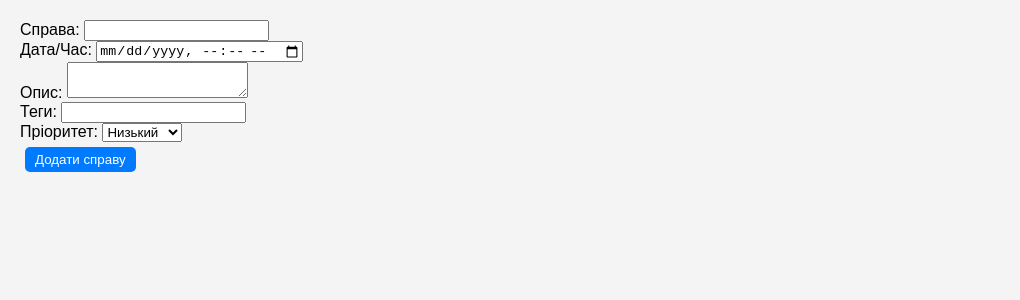
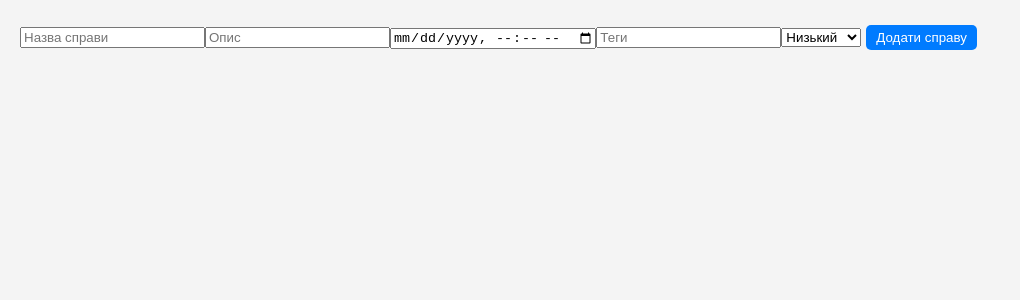
Before and after one commit to kriomanser2000/REACT-WorkList-Exam.1, a React (Create React App) app: page /add-task in a window 1280 px wide. Shown: the top 300 px of the page, without its empty margins (0-1020 px from the left). Built offline with nearby package versions, Linux system fonts and the light colour scheme.

Commit message:
edited more, AddingTask working

```diff
--- a/src/AddTask.jsx
+++ b/src/AddTask.jsx
@@ -1,21 +1,18 @@
 import React, { useState } from "react";
 import { useNavigate } from "react-router-dom";
 
-const AddTask = () =>
+const AddTask = ({ onTaskAdded }) =>
 {
-    const [taskName, setTaskName] = useState("");
-    const [dueDate, setDueDate] = useState("");
-    const [description, setDescription] = useState("");
-    const [tags, setTags] = useState("");
-    const [priority, setPriority] = useState("Low");
-    const navigate = useNavigate();
-    const handleSubmit = async (e) =>
+    const [taskName, setTaskName] = useState('');
+    const [description, setDescription] = useState('');
+    const [dueDate, setDueDate] = useState('');
+    const [tags, setTags] = useState('');
+    const [priority, setPriority] = useState('Low');
+    const handleSubmit = (e) =>
     {
         e.preventDefault();
-        const newTask = { taskName, dueDate, description, tags, priority };
-        try
-        {
-            const response = await fetch('http://localhost:5000/tasks',
+        const newTask = { taskName, description, dueDate, tags, priority };
+        fetch('http://localhost:5000/tasks',
         {
             method: 'POST',
             headers:
@@ -23,65 +20,26 @@ const AddTask = () =>
                 'Content-Type': 'application/json',
             },
             body: JSON.stringify(newTask),
-            });
-            if (!response.ok)
+        })
+        .then((response) => response.json())
+        .then((data) =>
         {
-                throw new Error(`Error: ${response.statusText}`);
-            }
-            const data = await response.json();
             console.log('Task added:', data);
-            navigate('/tasks');
-        }
-        catch (error)
-        {
-            console.error('Error adding task:', error);
-        }
+            onTaskAdded(data);
+        })
+        .catch((error) => console.error('Error adding task:', error));
     };
     return (
         <form onSubmit={handleSubmit}>
-            <div>
-                <label>Справа: </label>
-                <input
-                    type="text"
-                    value={taskName}
-                    onChange={(e) => setTaskName(e.target.value)}
-                    required
-                />
-            </div>
-            <div>
-                <label>Дата/Час: </label>
-                <input
-                    type="datetime-local"
-                    value={dueDate}
-                    onChange={(e) => setDueDate(e.target.value)}
-                    required
-                />
-            </div>
-            <div>
-                <label>Опис: </label>
-                <textarea
-                    value={description}
-                    onChange={(e) => setDescription(e.target.value)}
-                />
-            </div>
-            <div>
-                <label>Теги: </label>
-                <input
-                    type="text"
-                    value={tags}
-                    onChange={(e) => setTags(e.target.value)}
-                />
-            </div>
-            <div>
-                <label>Пріоритет: </label>
-                <select
-                    value={priority}
-                    onChange={(e) => setPriority(e.target.value)}>
+            <input type="text" placeholder="Назва справи" value={taskName} onChange={(e) => setTaskName(e.target.value)} required />
+            <input type="text" placeholder="Опис" value={description} onChange={(e) => setDescription(e.target.value)} required />
+            <input type="datetime-local" value={dueDate} onChange={(e) => setDueDate(e.target.value)} required />
+            <input type="text" placeholder="Теги" value={tags} onChange={(e) => setTags(e.target.value)} />
+            <select value={priority} onChange={(e) => setPriority(e.target.value)}>
                 <option value="Low">Низький</option>
                 <option value="Medium">Середній</option>
                 <option value="High">Високий</option>
             </select>
-            </div>
             <button type="submit">Додати справу</button>
         </form>
     );
--- a/src/Home.jsx
+++ b/src/Home.jsx
@@ -1,21 +1,41 @@
 import React, { useState } from 'react';
+import { Link } from "react-router-dom";
 import AddTask from './AddTask';
 import Projects from './Projects';
 import TaskList from './TaskList';
 import './App.css';
 
 const Home = () =>
-    {
+{
     const [selectedProjectId, setSelectedProjectId] = useState(null);
+    const [tasks, setTasks] = useState([]);
     const handleProjectSelect = (projectId) =>
     {
         setSelectedProjectId(projectId);
     };
+    const handleTaskAdded = (newTask) =>
+    {
+        setTasks((prevTasks) => [...prevTasks, newTask]);
+    };
     return (
         <div>
             <h1>Менеджер справ</h1>
+            <nav>
+                <ul>
+                    <li>
+                        <Link to="/tasks">Список завдань</Link>
+                    </li>
+                    <li>
+                        <Link to="/add-task">Додати завдання</Link>
+                    </li>
+                    <li>
+                        <Link to="/projects">Проекти</Link>
+                    </li>
+                </ul>
+            </nav>
             <Projects onProjectSelect={handleProjectSelect} />
-            {selectedProjectId && <TaskList projectId={selectedProjectId} />}
+            {selectedProjectId && <TaskList projectId={selectedProjectId} tasks={tasks} />}
+            <AddTask onTaskAdded={handleTaskAdded} />
         </div>
     );
 };
--- a/src/TaskList.jsx
+++ b/src/TaskList.jsx
@@ -1,35 +1,26 @@
-import React, { useState, useEffect } from "react";
+import React, { useEffect, useState } from 'react';
 
 const TaskList = ({ projectId }) =>
 {
     const [tasks, setTasks] = useState([]);
     useEffect(() =>
     {
-        if (projectId)
-        {
-            fetch(`http://localhost:5000/projects/${projectId}/tasks`)
-                .then(response => response.json())
-                .then(data => setTasks(data))
-                .catch(error => console.error('Помилка при отриманні задач:', error));
-        }
-    }, [projectId]);
-    const handleDeleteTask = (id) =>
-    {
-        fetch(`http://localhost:5000/tasks/${id}`, { method: 'DELETE' })
-            .then(() => setTasks(tasks.filter(task => task.id !== id)));
-    };
+        fetch(`http://localhost:5000/tasks`)
+            .then((response) => response.json())
+            .then((data) => setTasks(data))
+            .catch((error) => console.error('Error fetching tasks:', error));
+    }, []);
     return (
         <div>
-            <h2>Список справ</h2>
+            <h2>Список завдань для проекту {projectId}</h2>
             <ul>
-                {tasks.map(task => (
+                {tasks.map((task) => (
                     <li key={task.id}>
                         <h3>{task.taskName}</h3>
-                        <p>Дата: {task.dueDate}</p>
                         <p>Опис: {task.description}</p>
+                        <p>Термін: {task.dueDate}</p>
                         <p>Теги: {task.tags}</p>
                         <p>Пріоритет: {task.priority}</p>
-                        <button onClick={() => handleDeleteTask(task.id)}>Видалити</button>
                     </li>
                 ))}
             </ul>
```
Also changed, not shown: 2 other files (tests, documents, lock files or other folders). Lines whose indentation alone changed are shown as unchanged.
